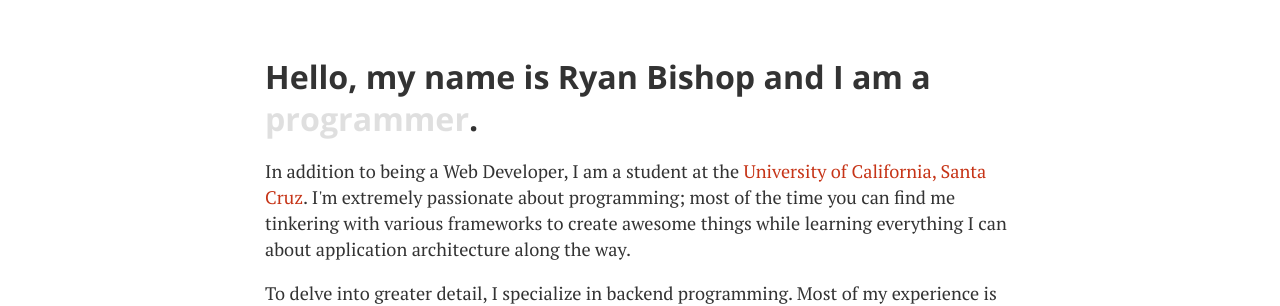
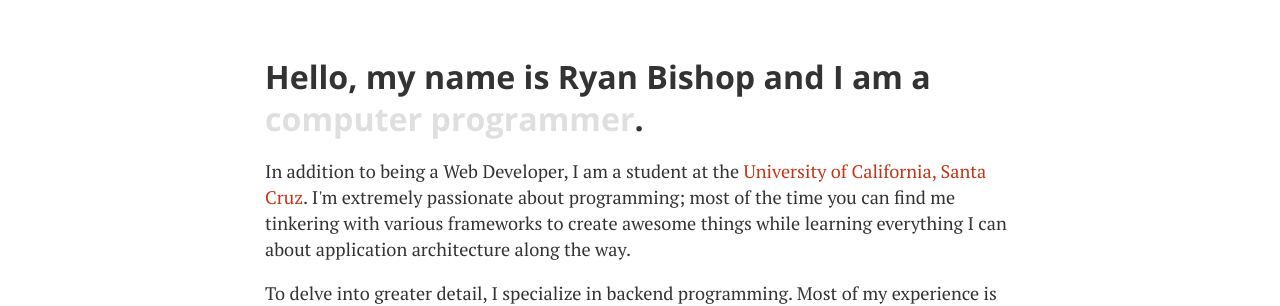
Before and after one commit to trapx25/trapx25.github.io, a Jekyll site: the page built from index.html, in a window 1280 px wide. Shown: the part 426-732 px from the top of the page. Built offline with Jekyll 4.4.1, drawn with Linux system fonts in a browser that asks for light colours; nearby versions of some CDN libraries.

Commit message:
role change

```diff
--- a/index.html
+++ b/index.html
@@ -25,7 +25,7 @@ layout: default
 
   <div class="row top-buffer">
     <div class="col-lg-8 col-md-10 col-lg-offset-2 col-md-offset-1">
-      <h1>Hello, my name is Ryan Bishop and I am a <span id="role">programmer</span>.</h1>
+      <h1>Hello, my name is Ryan Bishop and I am a <span id="role">computer programmer</span>.</h1>
       <p>In addition to being a Web Developer, I am a student at the <a href="http://www.ucsc.edu/" target="_blank">University of California, Santa Cruz</a>. I'm extremely passionate about programming; most of the time you can find me tinkering with various frameworks to create awesome things while learning everything I can about application architecture along the way.</p>
 
       <p>To delve into greater detail, I specialize in backend programming. Most of my experience is with PHP, but I have some experience writing Python &amp;&amp; Java. On the frontend, I frequently utilize JavaScript, HTML and CSS/Sass. I'm always eager to learn new things and I continuously try to add onto my repertoire.</p>
--- a/js/role-changer.js
+++ b/js/role-changer.js
@@ -1,4 +1,4 @@
-var roles = ["programmer", "college student", "PHP evangelist", "tech enthusiast"];
+var roles = ["computer programmer", "college student", "PHP evangelist", "tech enthusiast"];
 var index = 1;
 setInterval(function() {
   $("span#role").fadeOut(800, function() {
```
